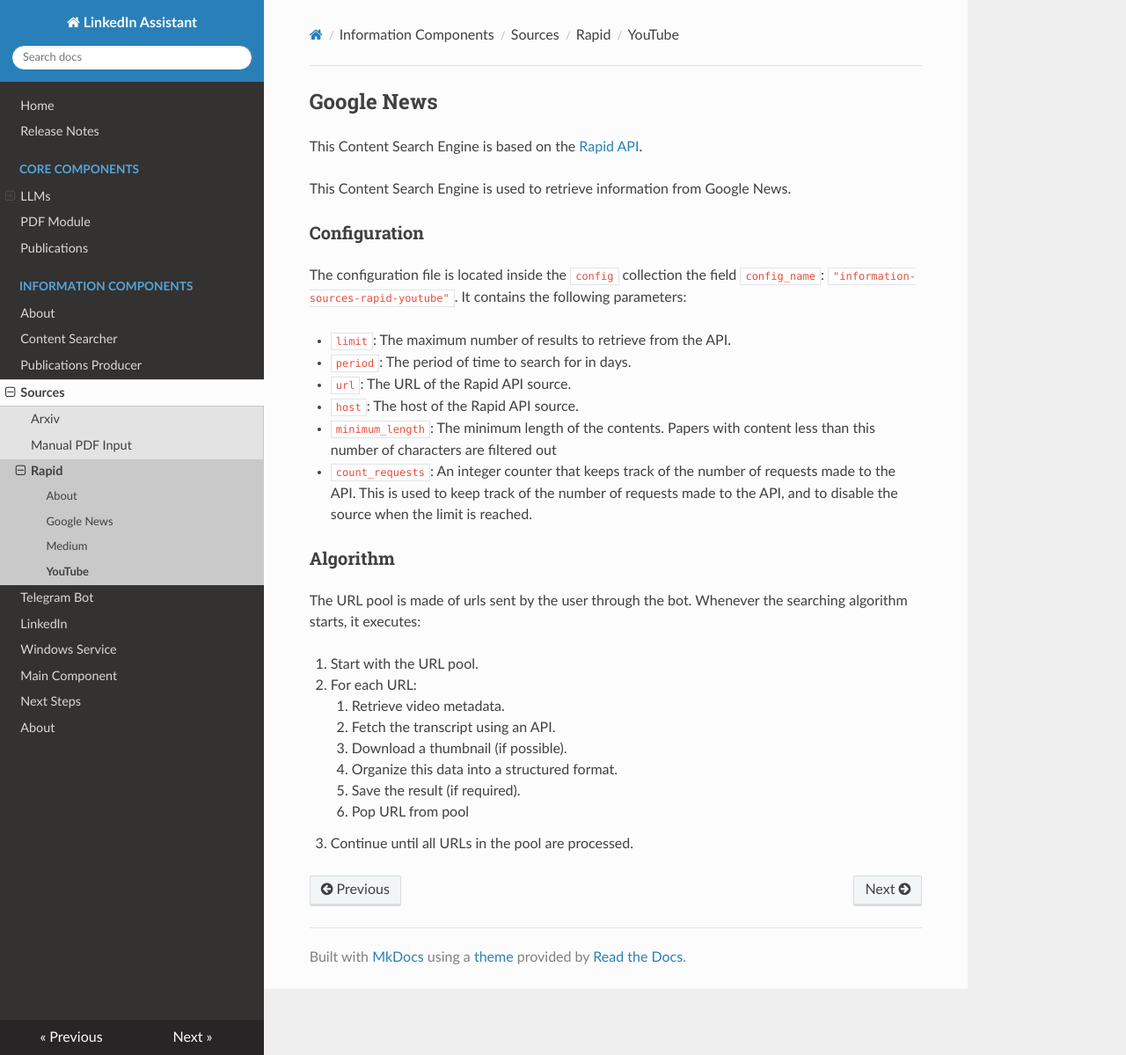
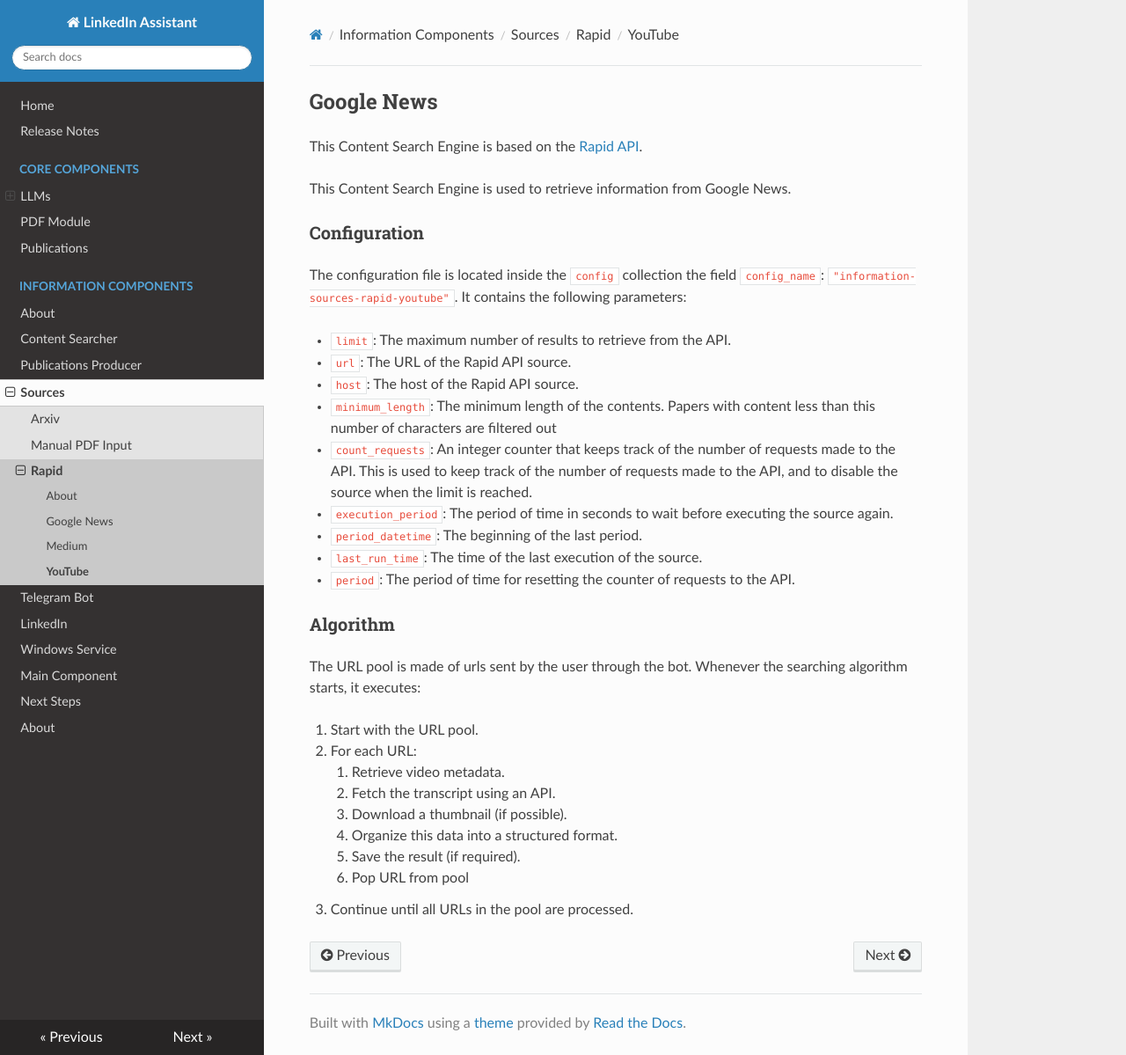
Before and after one commit to dan415/linkedinassistant, an MkDocs documentation site: the page built from docs/information/sources/rapid/youtube/rationale.md, in a window 1280 px wide and 1199 px high. Shown: the whole window at 88% size. Built offline with MkDocs 1.6.1, drawn with Linux system fonts in a browser that asks for light colours; nearby versions of some CDN libraries.

Commit message:
update: default_configs and documentation

```diff
--- a/docs/information/sources/rapid/youtube/rationale.md
+++ b/docs/information/sources/rapid/youtube/rationale.md
@@ -10,11 +10,15 @@
 The configuration file is located inside the `config` collection the field `config_name`: `"information-sources-rapid-youtube"`. It contains the following parameters:
 
 * `limit`: The maximum number of results to retrieve from the API.
-* `period`: The period of time to search for in days.
 * `url`: The URL of the Rapid API source.
 * `host`: The host of the Rapid API source.
 * `minimum_length`: The minimum length of the contents. Papers with content less than this number of characters are filtered out
 * `count_requests`: An integer counter that keeps track of the number of requests made to the API. This is used to keep track of the number of requests made to the API, and to disable the source when the limit is reached.
+* `execution_period`: The period of time in seconds to wait before executing the source again.
+* `period_datetime`: The beginning of the last period.
+* `last_run_time`: The time of the last execution of the source.
+* `period`: The period of time for resetting the counter of requests to the API.
+
 
 <h3> Algorithm </h3>
 
```
Also changed, not shown: docs/information/sources/arxiv/rationale.md (+3 -1 lines), docs/information/sources/manual_pdfs/rationale.md (+3 -0 lines), docs/information/sources/rapid/medium/rationale.md (+5 -1 lines), docs/information/sources/rapid/news/rationale.md (+4 -1 lines), 1 other file.
